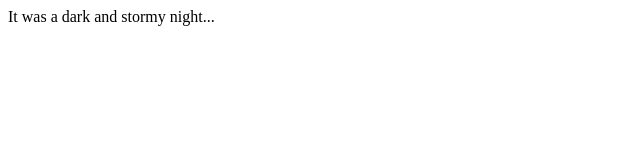
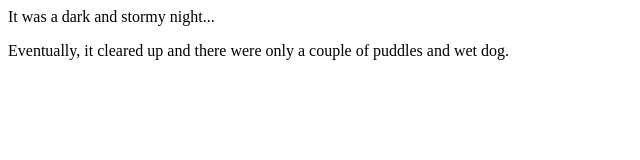
Before and after one commit to lanstar21/fireside-story, a plain HTML site: page index.html in a window 1280 px wide. Shown: the whole page, without its empty margins (0-640 px from the left). Drawn offline with Linux system fonts and the light colour scheme.

Commit message:
Another line bites the dust.

```diff
--- a/index.html
+++ b/index.html
@@ -1,5 +1,6 @@
 <html>
   <body>
     <p>It was a dark and stormy night...</p>
+    <p>Eventually, it cleared up and there were only a couple of puddles and wet dog. </p>
   </body>
 </html>
```
